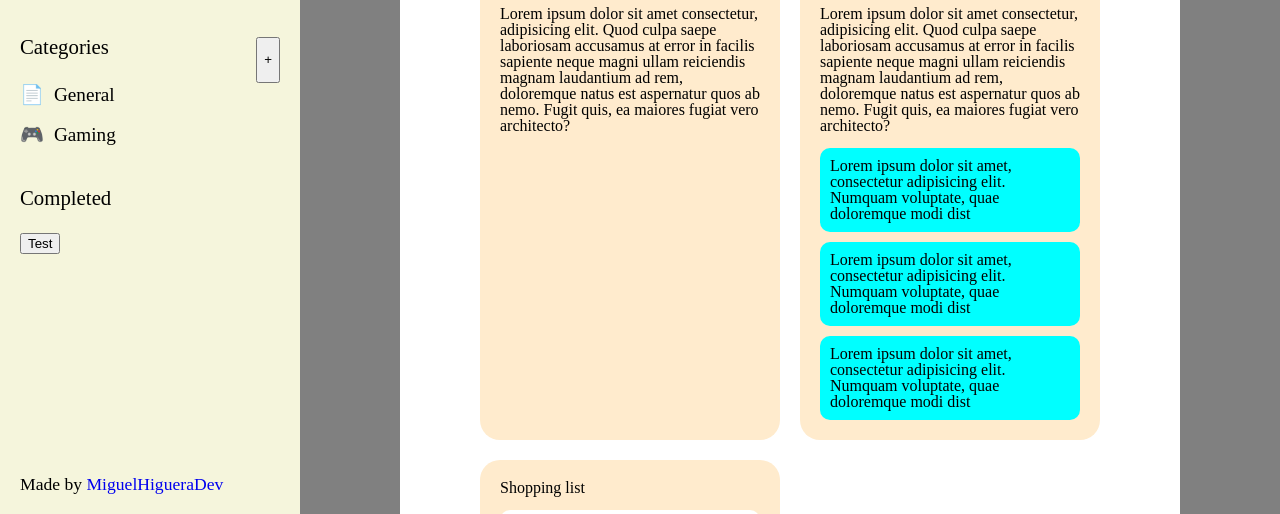
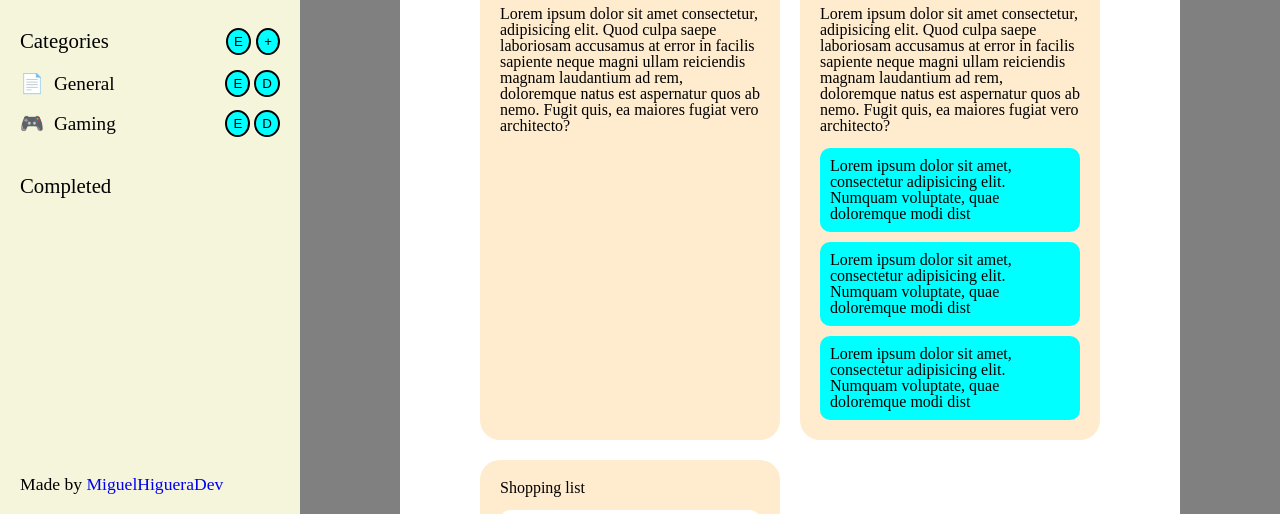
Before and after one commit to MiguelHigueraDev/todo-app, a website built with webpack: page src/index.html in a window 1280 px wide. Shown: the part 286-800 px from the top of the page. Built offline with nearby package versions, Linux system fonts and the light colour scheme.

Commit message:
Add toggle category button visibility

```diff
--- a/src/index.html
+++ b/src/index.html
@@ -13,7 +13,7 @@
             <h1>Todo App</h1>
         </div>
         <div class="list-container">
-            <h3>Time period</h3>
+            <h3 class="list-header">Time period</h3>
             <ul class="list">
                 <li>Today<i class="fa solid fa-gamepad">X</i></li>
                 <li>This week<i class="fa solid fa-gamepad">X</i></li>
@@ -24,9 +24,12 @@
         <div class="list-container">
             <div class="categories-header">
                 <h3>Categories</h3>
-                <button id="add-category-modal-btn"><i class="fa solid fa-plus">+</i></button>
+                <div class="categories-btn-container">
+                    <button id="edit-categories-btn" class="categories-btn"><i class="fa solid fa-plus">E</i></button>
+                    <button id="add-category-modal-btn" class="categories-btn"><i class="fa solid fa-plus">+</i></button>
+                </div>
                 <dialog id="add-category-modal" class="modal">
-                    <form>
+                    <form id="add-new-category">
                         <h3>Add new category</h3>
                         <div class="form-element">
                             <label for="category-name" class="input-label">Category name</label>
@@ -46,11 +49,11 @@
                 </dialog>
             </div>
             <ul class="list" id="category-list">
+
             </ul>
         </div>
         <div class="list-container">
             <h3>Completed</h3>
-            <button id="testing">Test</button>
         </div>
         <footer>
             <p>Made by <a href="http://miguelhiguera.dev" target="_blank">MiguelHigueraDev</a></p>
--- a/src/index.js
+++ b/src/index.js
@@ -1,29 +1,41 @@
 import { Todo, TodoList, TodoListManager, Note, CheckListItem } from './modules/todos';
-import { updateCategoryList } from './modules/sidebarManager';
 import { validateCategoryInput } from './modules/formValidator';
+import { toggleItemButtonVisibility } from './modules/sidebarManager';
 
-const general = TodoListManager.createTodoList("General", "📄");
-const gaming = TodoListManager.createTodoList("Gaming", "🎮");
+TodoListManager.createTodoList("General", "📄");
+TodoListManager.createTodoList("Gaming", "🎮");
 
-const createCategory = (e) => {
-    let name = document.getElementById("category-name");
-    let symbol = document.getElementById("category-symbol");
-    if(!validateCategoryInput(name, symbol)) return;
-    TodoListManager.createTodoList(name.value, symbol.value);
+const createCategory = () => {
+    const name = document.getElementById("category-name");
+    const symbol = document.getElementById("category-symbol");
+    const validated = validateCategoryInput(name, symbol);
+    if(!validated) return;
+    const created = TodoListManager.createTodoList(validated.name, validated.symbol);
+    if(!created) return alert("Category already exists");
     addCategoryModal.close();
 }
 
 const addCategoryBtn = document.getElementById("add-new-category-btn");
-addCategoryBtn.addEventListener('click', createCategory);
+addCategoryBtn.addEventListener("click", createCategory);
 
-const testBtn = document.getElementById("testing");
-testBtn.addEventListener('click', () => {
-    TodoListManager.createTodoList("Coding", "C");
-    TodoListManager.removeTodoList("General");
-})
+const toggleButtonVisibilityBtn = document.getElementById("edit-categories-btn");
+toggleButtonVisibilityBtn.addEventListener("click", toggleItemButtonVisibility);
 
 const addCategoryModal = document.getElementById("add-category-modal");
 const modalBtn = document.getElementById("add-category-modal-btn");
 modalBtn.addEventListener('click', () => {
     addCategoryModal.showModal();
 })
+
+// Handle backdrop clicks
+addCategoryModal.addEventListener("click", (event) => {
+    var rect = addCategoryModal.getBoundingClientRect();
+    var isInDialog =
+      rect.top <= event.clientY &&
+      event.clientY <= rect.top + rect.height &&
+      rect.left <= event.clientX &&
+      event.clientX <= rect.left + rect.width;
+    if (!isInDialog) {
+      addCategoryModal.close();
+    }
+});
--- a/src/modules/formValidator.js
+++ b/src/modules/formValidator.js
@@ -20,9 +20,14 @@ const appendValidationErrors = (element, message) => {
     appendValidationErrorLabel(element, message);
 }
 
+const clearInputs = (form) => {
+    const inputs = form.querySelectorAll('.form-input');
+    inputs.forEach((i) => i.value = "");
+}
+
 const validateCategoryInput = (name, symbol) => {
     resetCategoryValidationErrors();
-    let validated = true;
+    let validated = {name: name.value, symbol: symbol.value};
 
     if (name.value.length < 1) {
         validated = false;
@@ -40,6 +45,7 @@ const validateCategoryInput = (name, symbol) => {
         appendValidationErrors(name, "can't be longer than 2 characters.");
     }
 
+    if(validated) clearInputs(name.parentElement.parentElement);
     return validated;
 }
 
--- a/src/modules/sidebarManager.js
+++ b/src/modules/sidebarManager.js
@@ -1,15 +1,72 @@
-const categoryListContainer = document.querySelector('#category-list');
+const categoryListContainer = document.querySelector("#category-list");
 
 const updateCategoryList = (categories) => {
     categoryListContainer.innerHTML = "";
     for(const c of categories) {
-        const cat = document.createElement('li');
-        cat.textContent = c.name;
-        const icon = document.createElement('i');
-        icon.textContent = c.symbol;
-        cat.appendChild(icon);
+        const cat = document.createElement("li");
+        const item = createCategoryItem(c.name, c.symbol);
+        const btnList = createCategoryButtonList();
+        cat.appendChild(btnList);
+        cat.appendChild(item);
         categoryListContainer.appendChild(cat);
     }
 }
 
-export { updateCategoryList }
+const toggleItemButtonVisibility = () => {
+    const buttonContainers = document.querySelectorAll(".category-list-btns");
+    for (const container of buttonContainers) {
+        if (container.classList.contains("hidden")) container.classList.remove("hidden");
+        else container.classList.add("hidden");
+    }
+
+}
+
+const createCategoryItem = (name, symbol) => {
+    const categoryItem = document.createElement('div');
+    categoryItem.classList.add('category-list-item');
+    categoryItem.textContent = name;
+    const icon = document.createElement('i');
+    icon.textContent = symbol;
+    categoryItem.appendChild(icon);
+    return categoryItem;
+}
+
+const createCategoryButtonList = () => {
+    const buttonList = document.createElement('div');
+    buttonList.classList.add('category-list-btns');
+    const editBtn = createCategoryEditButton();
+    // Remove textContent lines
+    editBtn.textContent = "E";
+    buttonList.appendChild(editBtn);
+    const deleteBtn = createCategoryDeleteButton();
+    deleteBtn.textContent = "D";
+    buttonList.appendChild(deleteBtn);
+    return buttonList;
+}
+
+const createCategoryEditButton = () => {
+    const button = document.createElement('button');
+    button.classList.add('categories-btn', 'edit-item-from-category');
+    const icon = createIcon("fa solid fa-plus");
+    button.appendChild(icon);
+    return button;
+}
+
+const createCategoryDeleteButton = () => {
+    const button = document.createElement('button');
+    button.classList.add('categories-btn', 'delete-item-from-category');
+    const icon = createIcon("fa solid fa-plus");
+    button.appendChild(icon);
+    return button;
+}
+
+const createIcon = (iconTypes) => {
+    const icon = document.createElement('i');
+    const types = iconTypes.split(" ");
+    for(const type of types) {
+        icon.classList.add(type);
+    }
+    return icon;
+}
+
+export { updateCategoryList, toggleItemButtonVisibility }
--- a/src/style.css
+++ b/src/style.css
@@ -87,20 +87,20 @@ main {
 	font-size: 2rem;
 }
 
-
-.list-container h3 {
+.list-container {
 	font-size: 1.3rem;
-	margin-bottom: 25px;
 }
 
 .categories-header {
 	display: flex;
 	justify-content: space-between;
+	align-items: center;
 }
 
-.categories-header i {
+.list-header, .categories-header {
+	margin-bottom: 16px;
+}
 
-}
 
 .list {
 	display: flex;
@@ -111,11 +111,22 @@ main {
 .list li {
 	display: flex;
 	flex-flow: row-reverse nowrap;
-	justify-content: flex-end;
+	justify-content: space-between;
 	gap: 10px;
 	font-size: 1.2rem;
 	align-items: center;
 	height: 25px;
+}
+
+.category-list-item {
+	display: flex;
+	flex-flow: row-reverse nowrap;
+	gap: 10px;
+}
+
+.category-list-btns {
+	display: flex;
+	gap: 4px;
 }
 
 footer {
@@ -132,6 +143,25 @@ footer p {
 footer a {
 	text-decoration: none;
 }
+
+.categories-btn {
+	appearance: none;
+	align-self: flex-start;
+	padding: 4px 6px 4px 6px;
+	border-radius: 60%;
+	background-color: aqua;
+	border: 2px solid black;
+	cursor: pointer;
+}
+
+.categories-btn:hover {
+	background-color: aquamarine;
+}
+
+.categories-btn:active {
+	background-color: blue;
+}
+
 
 /* Modals */
 .modal {
@@ -262,3 +292,7 @@ footer a {
 	margin: 0;
 	margin-right: 5px;
 }
+
+.hidden {
+	visibility: hidden;
+}
```
